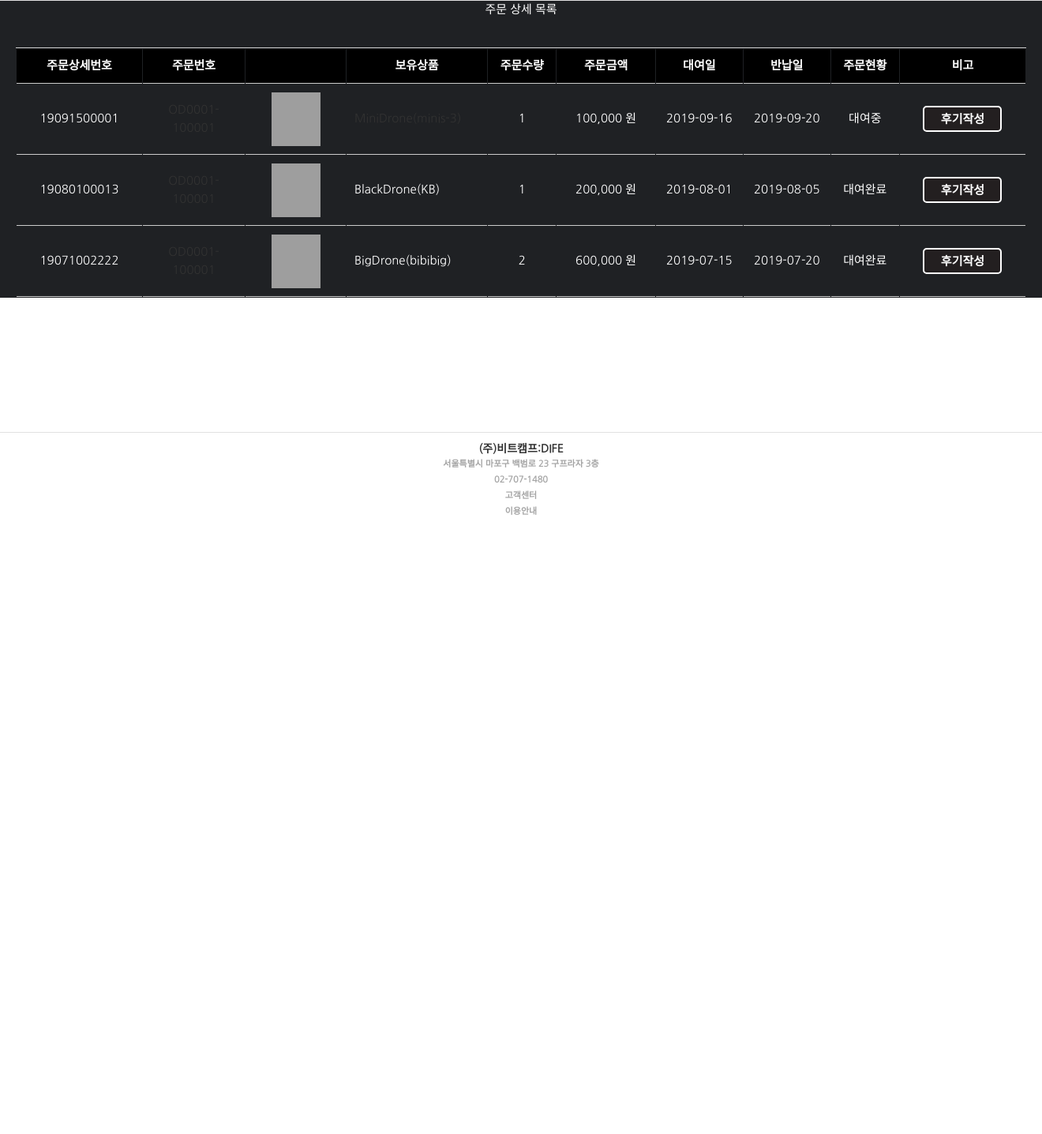
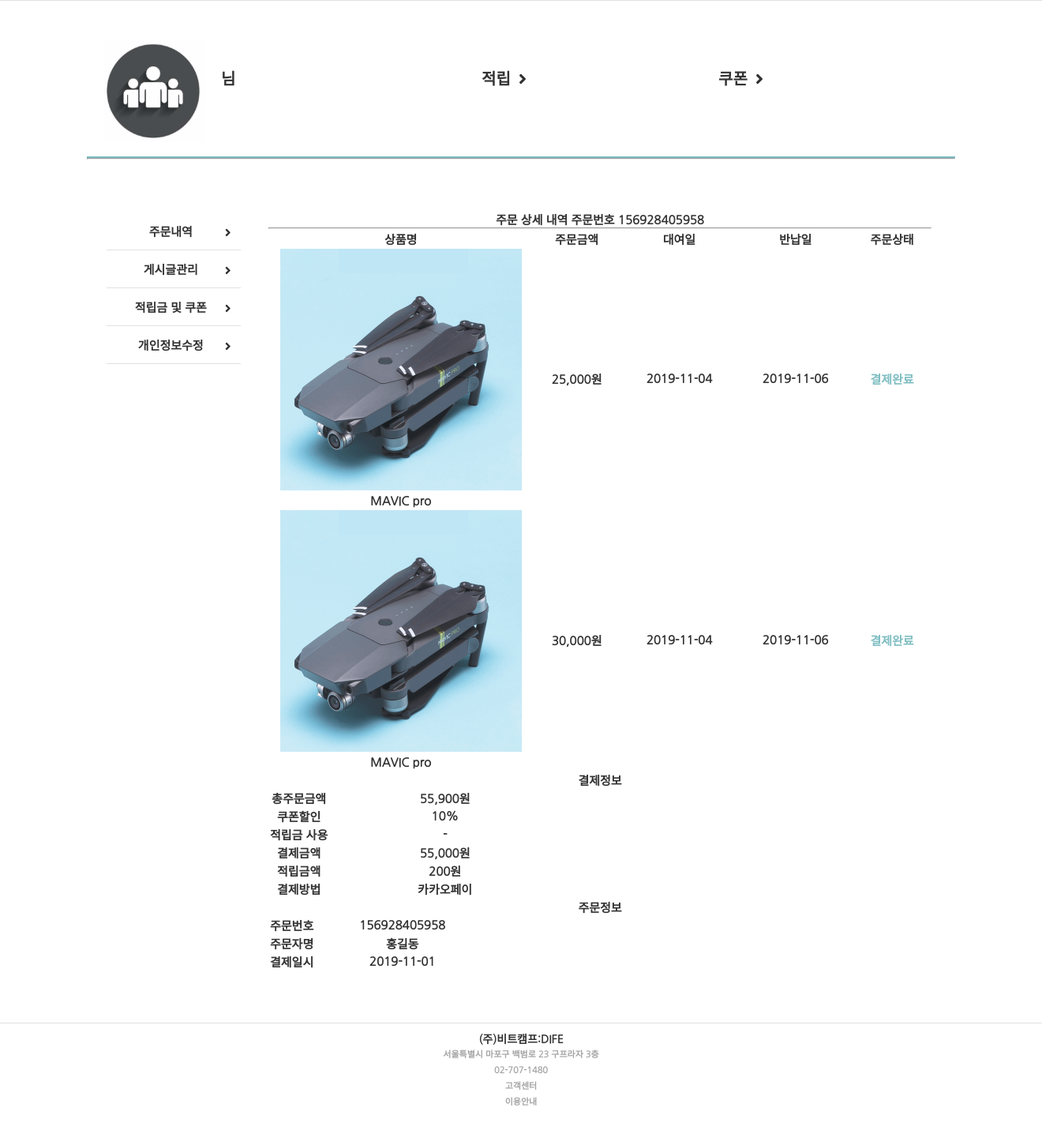
Before and after one commit to kim-jiseon/FINAL_DIFE, a Java web app: page /ordersDetail in a window 1320 px wide. Shown: the part 70-1506 px from the top of the page at 79% size. Before the commit the page ends 722 px from the top, so only its background shows below. Run offline with Spring Boot 4, a stand-in JSP engine, Linux system fonts and the light colour scheme; data that the repository does not hold is empty; some of the project's set-up classes (security, data sources, template engines, error pages and the like) are left out, and stand-ins take their place; some libraries are stand-ins or nearby versions; grey boxes are pictures that could not be loaded.

Commit message:
drone ui 수정/주문상세 페이지

```diff
--- a/dife03/src/main/webapp/WEB-INF/views/mypage_emoney.jsp
+++ b/dife03/src/main/webapp/WEB-INF/views/mypage_emoney.jsp
@@ -56,7 +56,7 @@
                <div  class="mypage-grid">
                 <div id="mypage-top" class="mypage-top">
                     <div class="mypage-top-nav"><img src="img/pilot/visit_cnt.png" id="mem-img">
-                        <span id="mem-name">임수정 님</span>
+                        <span id="mem-name">${mem_id } 님</span>
                     </div>
                     <div class="mypage-top-nav">적립<i class="fas fa-angle-right" id="arrow"></i></div>
                     <div class="mypage-top-nav">쿠폰<i class="fas fa-angle-right" id="arrow"></i></div>
--- a/dife03/src/main/webapp/WEB-INF/views/ordersDetail.jsp
+++ b/dife03/src/main/webapp/WEB-INF/views/ordersDetail.jsp
@@ -6,11 +6,8 @@
 <meta charset="UTF-8">
 <meta name="viewport"
 	content="width=device-width, initial-scale=1, , minimum-scale=1, maximum-scale=1">
-<title>layout</title>
+<title>DIFE.com</title>
 <!-- 웹폰트 -->
-<!--
-    <link rel="stylesheet" type="text/css" href="http://api.typolink.co.kr/css?family=RixGo+L:400" />
-     -->
 <link
 	href="https://fonts.googleapis.com/css?family=Nanum+Gothic&display=swap"
 	rel="stylesheet">
@@ -20,7 +17,8 @@
 <link rel="stylesheet" href="css/reset.css">
 <link rel="stylesheet" href="css/style.css">
 <link rel="stylesheet" href="css/layout.css">
-<link rel="stylesheet" href="css/orders/ord_dt.css">
+<link rel="stylesheet" href="css/mypage/mypage.css">
+<link rel="stylesheet" href="css/orders/ordersDetail.css">
 <script src="https://code.jquery.com/jquery-3.4.1.min.js"></script>
 <script src="https://use.fontawesome.com/releases/v5.2.0/js/all.js"></script>
 <script type="text/javascript">
@@ -52,154 +50,136 @@
 
         <!-- contents -->
         <div id="contents">
-            <div class="container"></div>
+            <div class="container">
+               <div  class="mypage-grid">
+                <div id="mypage-top" class="mypage-top">
+                    <div class="mypage-top-nav"><img src="img/pilot/visit_cnt.png" id="mem-img">
+                        <span id="mem-name">${mem_id } 님</span>
                     </div>
-        <!-- //contents -->
-  <div id="contents">
-        <!-- 세션 영역 -->
-        <div id="content-session">
-            <div class="container" style="color: black">
-                <div class='main-session'>
-                   <p class="title" style="color: white;">주문 상세 목록</p><br>
-                <!--테이블 영역      -->
-                        <table class='cart_table' style="color: white">
+                    <div class="mypage-top-nav">적립<i class="fas fa-angle-right" id="arrow"></i></div>
+                    <div class="mypage-top-nav">쿠폰<i class="fas fa-angle-right" id="arrow"></i></div>
+                </div><hr>
+                <div id="mypage-bottom" class="mypage-grid-nav">
+                    <div id="mypage-bottom-left">
+                        <nav>
+                            <ul>
+                                <li class="mypage-category"><a href="mypage_orders">주문내역<i class="fas fa-angle-right" id="icon"></i></a></li>
+                                <li class="mypage-category"><a href="#">게시글관리<i class="fas fa-angle-right" id="icon"></i></a></li>
+                                <li class="mypage-category"><a href="mypage_emoney">적립금 및 쿠폰<i class="fas fa-angle-right" id="icon"></i></a></li>
+                                <li class="mypage-category"><a href="#">개인정보수정<i class="fas fa-angle-right" id="icon"></i></a></li>
+                            </ul>
+                        </nav>
+                    </div>
+                    <div id="mypage-bottom-right">
+                       <div id="mypage-orders">
+                           <span>주문 상세 내역</span>
+                           <span id="ordersDetail-number">주문번호 156928405958</span>
+                        </div><hr id="hr">
+                        <div class="mypage-orders-list">
+                           <div class="detail">
+                            <table id="detail-table">
                                <colgroup>
-                                 <col width='100px'>
-                                 <col width="100px">
-                                 <col width="50px">
-                                 <col width="200px">
-                                 <col width='70px'>
-                                 <col width='100px'>
-                                 <col width='150px'>
-                                 <col width='150px'>
-                                 <col width='150px'>
-                                 <col width='100px'>
+                                 <col width="40%">
+                                 <col>
+                                 <col>
+                                 <col>
+                                 <col>
                              </colgroup>
-                        <thead>
-                            <th scope="col">주문상세번호</th>
-                            <th scope="col">주문번호</th>
-                            <th scope="col"></th>
-                            <th scope="col">보유상품</th>
-                            <th scope="col">주문수량</th>
-                            <th scope="col">주문금액</th>
-                            <th scope="col">대여일</th>
-                            <th scope="col">반납일</th>
-                            <th scope="col">주문현황</th>
-                            <th scope="col">비고</th>
+                                <thead id="thead">
+                                    <tr>
+                                        <th scope="col">상품명</th>
+                                        <th>주문금액</th>
+                                        <th>대여일</th>
+                                        <th>반납일</th>
+                                        <th>주문상태</th>
+                                    </tr>
                                 </thead>
-
-                            <!-- 주문번호 1페이지  -->
-                            <tbody style="border-top: 1px solid #000">
-                            <td>
-                            	<!-- 클릭시 택배 이동경로 탐색위해 a 설정 -->
-                               <span>19091500001</span>
+                                <tbody id="tbody">
+                                    <tr>
+                                        <td class="detail-product">
+                                            <img src="img/main/drone2_cnt.png" class="detail-img">
+                                            <span class="img-name">MAVIC pro</span>
                                         </td>
-
-                            <td><a href="payment">OD0001-100001</a></td>
-                            <td>
-                            		<div class="product_img">
-                                        <img src="img/car3.jpg" width="62" height="68" align="center">
+                                        <td>25,000원</td>
+                                        <td>2019-11-04</td>
+                                        <td>2019-11-06</td>
+                                        <td style="color: #7EBDC2; font-weight: 600;">결제완료</td>
+                                    </tr>
+                                    <tr>
+                                        <td class="detail-product">
+                                            <img src="img/main/drone2_cnt.png" class="detail-img">
+                                            <span class="img-name">MAVIC pro</span>
+                                        </td>
+                                        <td>30,000원</td>
+                                        <td>2019-11-04</td>
+                                        <td>2019-11-06</td>
+                                        <td style="color: #7EBDC2; font-weight: 600;">결제완료</td>
+                                    </tr>
+                                </tbody>
+                            </table>
                             </div>
-
-							</td>
-							<td align="left"><a href="droneDetail">MiniDrone(minis-3)</a></td>
-                            <td>1</td>
-                            <td>
-                               <span>100,000 원</span>
-                            </td>
-                            <td>
-                                <span>2019-09-16</span>
-                            </td>
-                            <td>
-                                <span>2019-09-20</span><br>
-                            </td>
-                            <td>
-                                <span>대여중</span>
-                            </td>
-                            <td>
-                                <a href="review_write"><button class="btn_review">후기작성</button></a>
-                            </td>
-                        </tbody>
-
-                         <!-- 주문번호 2페이지  -->
-                            <tbody style="border-top: 1px solid #000">
-                              <td>
-                            	<!-- 클릭시 택배 이동경로 탐색위해 a 설정 -->
-                               <span>19080100013</span>
-                            </td>
-                            <td><a href="payment">OD0001-100001</a></td>
-                            <td>
-                            		<div class="product_img">
-                                    <img src="img/car2.jpg" width="62" height="68" align="center">
+                            <div class="detail">
+                                <div class="detail-title">결제정보</div>
+                                <table class="detail-info">
+                                   <colgroup>
+                                     <col width="20%">
+                                     <col>
+                                    </colgroup>
+                                    <tr class="detail-tr">
+                                        <td class="td">총주문금액</td>
+                                        <td>55,900원</td>
+                                    </tr>
+                                    <tr class="detail-tr">
+                                        <td class="td">쿠폰할인</td>
+                                        <td>10%</td>
+                                    </tr>
+                                    <tr class="detail-tr">
+                                        <td class="td">적립금 사용</td>
+                                        <td>-</td>
+                                    </tr>
+                                    <tr class="detail-tr">
+                                        <td class="td">결제금액</td>
+                                        <td>55,000원</td>
+                                    </tr>
+                                    <tr class="detail-tr">
+                                        <td class="td">적립금액</td>
+                                        <td>200원</td>
+                                    </tr>
+                                    <tr class="detail-tr">
+                                        <td class="td">결제방법</td>
+                                        <td>카카오페이</td>
+                                    </tr>
+                                </table>
                             </div>
-
-							</td>
-							<td align="left">BlackDrone(KB)</td>
-                            <td>1</td>
-                            <td>
-                               <span>200,000 원</span>
-                            </td>
-
-                            <td>
-                                <span>2019-08-01</span>
-                            </td>
-                            <td>
-                                <span>2019-08-05</span><br>
-                            </td>
-                            <td>
-                                <span>대여완료</span>
-                            </td>
-                            <td>
-                                <a href="review_write"><button class="btn_review">후기작성</button></a>
-                            </td>
-                        </tbody>
-
-                        <!-- 주문번호 3페이지  -->
-                        <tbody style="border-top: 1px solid #000">
-                              <td>
-                            	<!-- 클릭시 택배 이동경로 탐색위해 a 설정 -->
-                               <span>19071002222</span>
-                            </td>
-                            <td><a href="payment">OD0001-100001</a></td>
-                            <td>
-                            		<div class="product_img">
-                                    <img src="img/car1.jpg" width="62" height="68" align="center">
-                                    </div>
-
-							</td>
-							<td align="left">BigDrone(bibibig)</td>
-                            <td>2</td>
-                            <td>
-                               <span>600,000 원</span>
-                            </td>
-
-                            <td>
-                                <span>2019-07-15</span>
-                            </td>
-                            <td>
-                                <span>2019-07-20</span><br>
-                            </td>
-                            <td>
-                                <span>대여완료</span>
-                            </td>
-                            <td>
-                                <a href="review_write"><button class="btn_review">후기작성</button></a>
-                            </td>
-                        </tbody>
+                            <div class="detail">
+                                <div class="detail-title">주문정보</div>
+                                <table class="detail-info">
+                                   <colgroup>
+                                     <col width="20%">
+                                     <col>
+                                    </colgroup>
+                                    <tr class="detail-tr">
+                                        <td class="td">주문번호</td>
+                                        <td>156928405958</td>
+                                    </tr>
+                                    <tr class="detail-tr">
+                                        <td class="td">주문자명</td>
+                                        <td>홍길동</td>
+                                    </tr>
+                                    <tr class="detail-tr">
+                                        <td class="td">결제일시</td>
+                                        <td>2019-11-01</td>
+                                    </tr>
                                 </table>
                             </div>
                         </div>
                         </div>
-<!--    //table-->
-
-          <!--    content_footer-->
-       <div id='content_footer'>
-            <div class="container" style="color: black;">
-               <div class="total_product">
                     </div>
                 </div>
             </div>
             </div>
+        <!-- //contents -->
+
         <!-- footer -->
         <jsp:include page="footer.jsp"></jsp:include>
         <!-- //footer -->
--- a/dife03/src/main/webapp/css/drone/drone.css
+++ b/dife03/src/main/webapp/css/drone/drone.css
@@ -26,7 +26,7 @@
 
 /* 검색 */
 .search{
-    font-size: 16px;
+    font-size: 15px;
     display: inline-flex;
     list-style: none;
     color: white;
--- a/dife03/src/main/webapp/css/main/main.css
+++ b/dife03/src/main/webapp/css/main/main.css
@@ -134,7 +134,7 @@
         margin: 0px 0px;
     }
     /*슬라이드 배너*/
-    .swiper-slide > img{
+    .swiper-slide > a > img{
 		max-width: 100%;
 		height: 600px;
 		overflow: hidden;
--- a/dife03/src/main/webapp/css/orders/ord_dt.css
+++ /dev/null
@@ -1,123 +0,0 @@
-@charset "utf-8";
-
-@media (max-width: 375px) {
-    #category{
-        font-size: 14px;
-        line-height: 70px;
-        text-align: center;
-    }
-
-    #category-3 > a > img{
-        width: 100px;
-        height: 30px;
-    }
-    #category-1{
-        font-size: 12px;
-        padding: 30px 0px;
-        float: left;
-    }
-
-    #category-1 > a{
-        padding:0px 6px;
-        color: white;
-    }
-
-    #category-1 > a:hover{
-        color: white;
-    }
-
-    #category-2{
-        float: right;
-        padding: 30px 0px;
-    }
-
-    #category-2 > a{
-        color: white;
-        padding: 3px;
-    }
-}
-
-@media (min-width:376px){
-
-    /*콘텐츠-높이는 자유롭게 설정하세요*/
-    #contents{
-        height: auto;
-    }
-
-    .container{
-        width: 1300px;
-        margin: 0 auto;
-        height: auto;
-    }
-
-
-    /* 레이아웃 */
-	#content-top {
-	    height: 50px;
-	    line-height: 50px;
-	    background-color: #1F2124;
-	}
-	#content-session{
-	    height:auto;
-	    background-color: #1F2124;
-	}
-	#content_footer{
-	    height:150px;
-	}
-
-	/*컨텐츠 정보*/
-	.container .main-session .title{
-	    text-align: center;
-	}
-	.container .top_info{
-	    margin-bottom: 15px;
-	    border: 1px solid #222121;
-
-	}
-	/*컨텐츠 하단*/
-	.container .content_footer{
-
-	}
-	/*테이블*/
-	.cart_table{
-	    border-collapse: separate;
-	    border-spacing: 1px;
-	    line-height: 1.5;
-	    border-top: 1px solid #ccc;
-	    margin : 20px 10px;
-
-	}
-
-	.cart_table th{
-	    width: 150px;
-	    padding: 10px;
-	    background-color: black;
-	    border-bottom: 1px solid #ccc;
-	}
-
-	.cart_table td{
-	    width: 350px;
-	    height: auto;
-	    padding: 10px;
-	    vertical-align: middle;
-	    border-bottom: 1px solid #ccc;
-
-	}
-    .main-session{
-      	background-color: #1F2124;
-	}
-
-	.container .main-session a .btn_review{
-	    background-color: #231F20;
-	    border-radius:5px;
-	    border-bottom: 10px;
-	    color: white !important;
-	    line-height: 5px;
-	    border-style: none;
-	    padding: 10px 10px;
-	    border:2px solid white;
-	}
-	a:hover{
-	    color: #7EBDC2;
-	}
-}
--- a/dife03/src/main/webapp/css/pilot/pilot.css
+++ b/dife03/src/main/webapp/css/pilot/pilot.css
@@ -6,7 +6,7 @@
 #header-nav{
     height: 50px;
     line-height: 50px;
-    background-color: #7EBDC2;
+    background-color: #383A3F;
     vertical-align: middle;
 }
 
@@ -20,7 +20,7 @@
 #pil-search > select{
     width: 200px;
     height: 30px;
-    font-size: 14px;
+    font-size: 15px;
     margin: 0px 20px 0px 20px;
 }
 
```
Also changed, not shown: dife03/src/main/webapp/WEB-INF/views/main.jsp (+5 -10 lines), dife03/src/main/webapp/WEB-INF/views/mypage_orders.jsp (+5 -5 lines), dife03/src/main/webapp/WEB-INF/views/payment.jsp (+5 -7 lines), dife03/src/main/webapp/img/main/cap.png (added), dife03/src/main/webapp/img/main/drone 2.png (added), dife03/src/main/webapp/img/main/drone2_cnt.png (added), dife03/src/main/webapp/img/main/group.png (added), dife03/src/main/webapp/img/main/wheather.png (added). Lines whose indentation alone changed are shown as unchanged.
